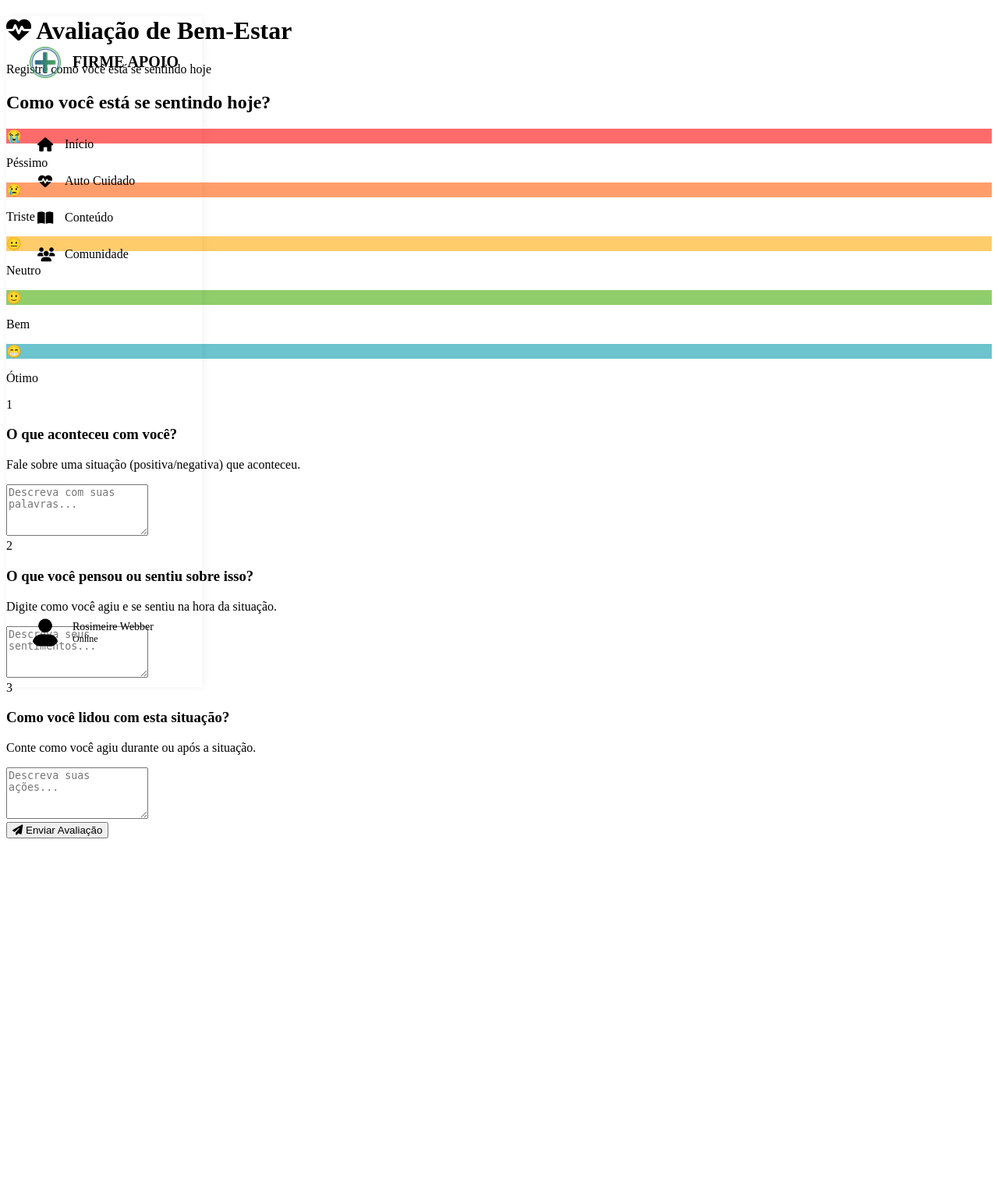
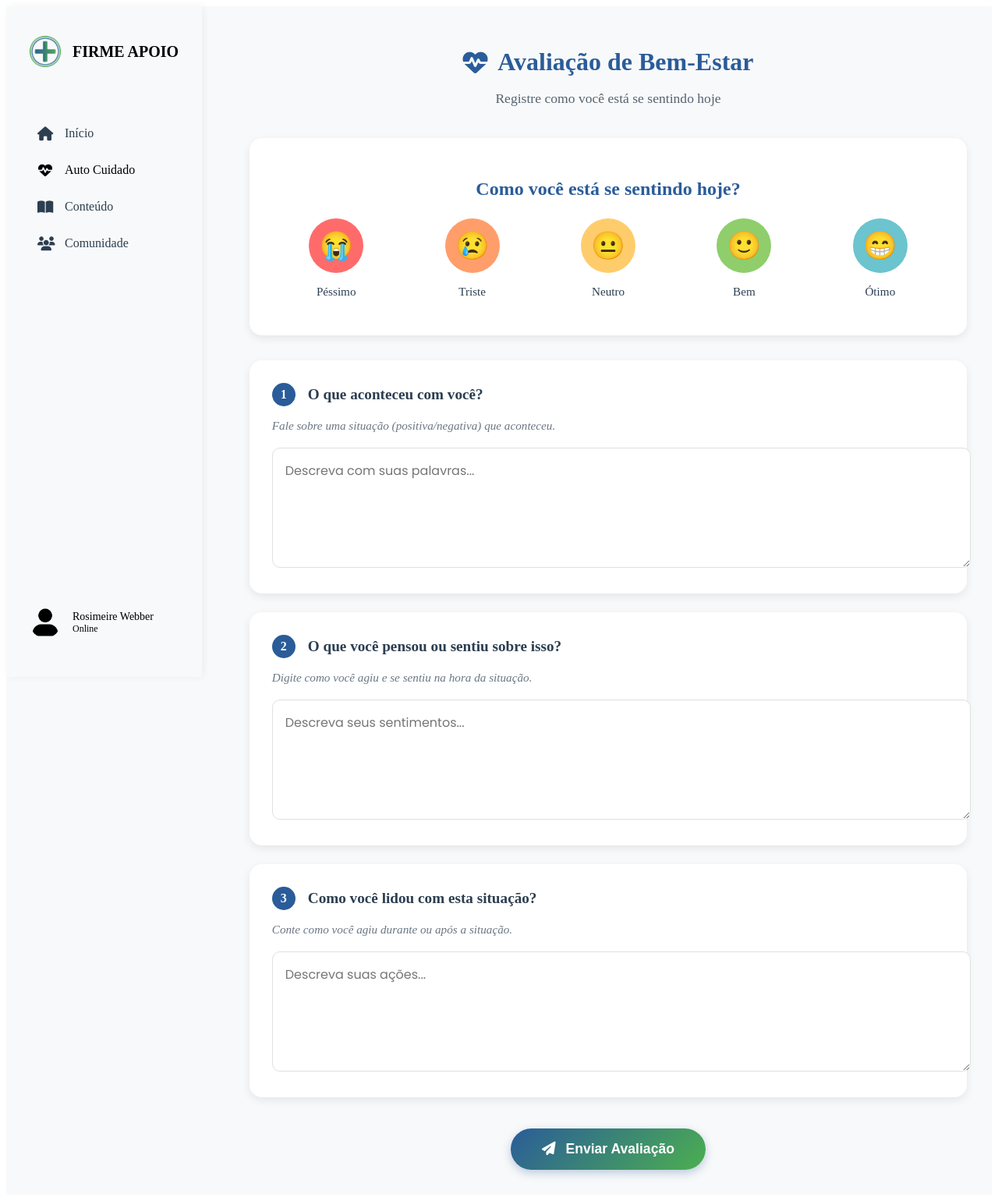
Before and after one commit to JosephBaracat/FirmeApoio, a PHP site: page /auto-cuidado.html in a window 1280 px wide. Shown: the whole page at 78% size. Before the commit the page ends 1075 px from the top, so only its background shows below. Run offline with PHP 8.4, Linux system fonts and the light colour scheme.

Commit message:
Add files via upload

```diff
--- /dev/null
+++ b/css/auto-cuidado.css
@@ -0,0 +1,234 @@
+:root {
+    --primary: #2A5C99;
+    --secondary: #4CAF50;
+    --accent: #FF6B6B;
+    --text: #2c3e50;
+    --light-bg: #f8f9fa;
+    --card-bg: #ffffff;
+    --border-color: #e0e0e0;
+    --shadow: 0 4px 12px rgba(0, 0, 0, 0.08);
+}
+
+/* Estrutura Principal */
+.app-container {
+    display: flex;
+    min-height: 100vh;
+    background-color: var(--light-bg);
+}
+
+.app-main-content {
+    flex: 1;
+    padding: 2rem;
+    margin-left: 280px; /* Largura da sidebar */
+    background-color: var(--light-bg);
+}
+
+/* Cabeçalho */
+.assessment-header {
+    text-align: center;
+    margin-bottom: 2.5rem;
+}
+
+.assessment-header h1 {
+    color: var(--primary);
+    font-size: 2rem;
+    margin-bottom: 0.5rem;
+    display: flex;
+    align-items: center;
+    justify-content: center;
+    gap: 0.8rem;
+}
+
+.assessment-header p {
+    color: var(--text);
+    opacity: 0.8;
+    font-size: 1.1rem;
+}
+
+/* Seletor de Emojis */
+.emoji-container {
+    background: var(--card-bg);
+    border-radius: 16px;
+    padding: 2rem;
+    margin-bottom: 2rem;
+    box-shadow: var(--shadow);
+}
+
+.emoji-container h2 {
+    color: var(--primary);
+    text-align: center;
+    margin-bottom: 1.5rem;
+    font-size: 1.5rem;
+}
+
+.emoji-rating {
+    display: flex;
+    justify-content: space-between;
+    gap: 1rem;
+}
+
+.emoji-option {
+    flex: 1;
+    text-align: center;
+    cursor: pointer;
+    transition: all 0.3s ease;
+}
+
+.emoji-option:hover {
+    transform: translateY(-5px);
+}
+
+.emoji-circle {
+    width: 70px;
+    height: 70px;
+    border-radius: 50%;
+    display: flex;
+    align-items: center;
+    justify-content: center;
+    margin: 0 auto 0.8rem;
+    font-size: 2.2rem;
+    transition: all 0.3s ease;
+}
+
+.emoji-option.selected .emoji-circle {
+    transform: scale(1.1);
+    box-shadow: 0 6px 16px rgba(0, 0, 0, 0.15);
+}
+
+.emoji-option p {
+    color: var(--text);
+    font-weight: 500;
+    font-size: 0.95rem;
+}
+
+/* Formulário */
+.assessment-form {
+    display: flex;
+    flex-direction: column;
+    gap: 1.5rem;
+}
+
+.form-card {
+    background: var(--card-bg);
+    border-radius: 16px;
+    padding: 1.8rem;
+    box-shadow: var(--shadow);
+    transition: all 0.3s ease;
+}
+
+.form-card:hover {
+    transform: translateY(-3px);
+    box-shadow: 0 8px 20px rgba(0, 0, 0, 0.12);
+}
+
+.question-header {
+    display: flex;
+    align-items: center;
+    gap: 1rem;
+    margin-bottom: 1rem;
+}
+
+.question-number {
+    background: var(--primary);
+    color: white;
+    width: 30px;
+    height: 30px;
+    border-radius: 50%;
+    display: flex;
+    align-items: center;
+    justify-content: center;
+    font-weight: bold;
+    flex-shrink: 0;
+}
+
+.question-header h3 {
+    color: var(--text);
+    font-size: 1.2rem;
+    margin: 0;
+}
+
+.question-hint {
+    color: var(--text);
+    opacity: 0.7;
+    font-size: 0.95rem;
+    margin-bottom: 1.2rem;
+    font-style: italic;
+}
+
+textarea {
+    width: 100%;
+    padding: 1rem;
+    border: 1px solid var(--border-color);
+    border-radius: 10px;
+    min-height: 120px;
+    font-family: 'Poppins', sans-serif;
+    font-size: 1rem;
+    transition: all 0.3s ease;
+    resize: vertical;
+}
+
+textarea:focus {
+    outline: none;
+    border-color: var(--primary);
+    box-shadow: 0 0 0 3px rgba(42, 92, 153, 0.2);
+}
+
+/* Botões */
+.form-actions {
+    text-align: center;
+    margin-top: 1rem;
+}
+
+.submit-btn {
+    background: linear-gradient(135deg, var(--primary), var(--secondary));
+    color: white;
+    border: none;
+    padding: 1rem 2.5rem;
+    border-radius: 50px;
+    font-size: 1.1rem;
+    font-weight: 600;
+    cursor: pointer;
+    display: inline-flex;
+    align-items: center;
+    gap: 0.8rem;
+    transition: all 0.3s ease;
+    box-shadow: 0 4px 12px rgba(42, 92, 153, 0.3);
+}
+
+.submit-btn:hover {
+    transform: translateY(-2px);
+    box-shadow: 0 6px 16px rgba(42, 92, 153, 0.4);
+    opacity: 0.95;
+}
+
+/* Responsividade */
+@media (max-width: 992px) {
+    .app-main-content {
+        margin-left: 0;
+        padding: 1.5rem;
+    }
+
+    .emoji-rating {
+        flex-wrap: wrap;
+    }
+
+    .emoji-option {
+        flex: 1 0 45%;
+        margin-bottom: 1rem;
+    }
+}
+
+@media (max-width: 576px) {
+    .emoji-option {
+        flex: 1 0 100%;
+    }
+
+    .assessment-header h1 {
+        font-size: 1.5rem;
+    }
+
+    .submit-btn {
+        width: 100%;
+        justify-content: center;
+    }
+}
```
Also changed, not shown: css/sidebar.css (+78 -1 lines).
